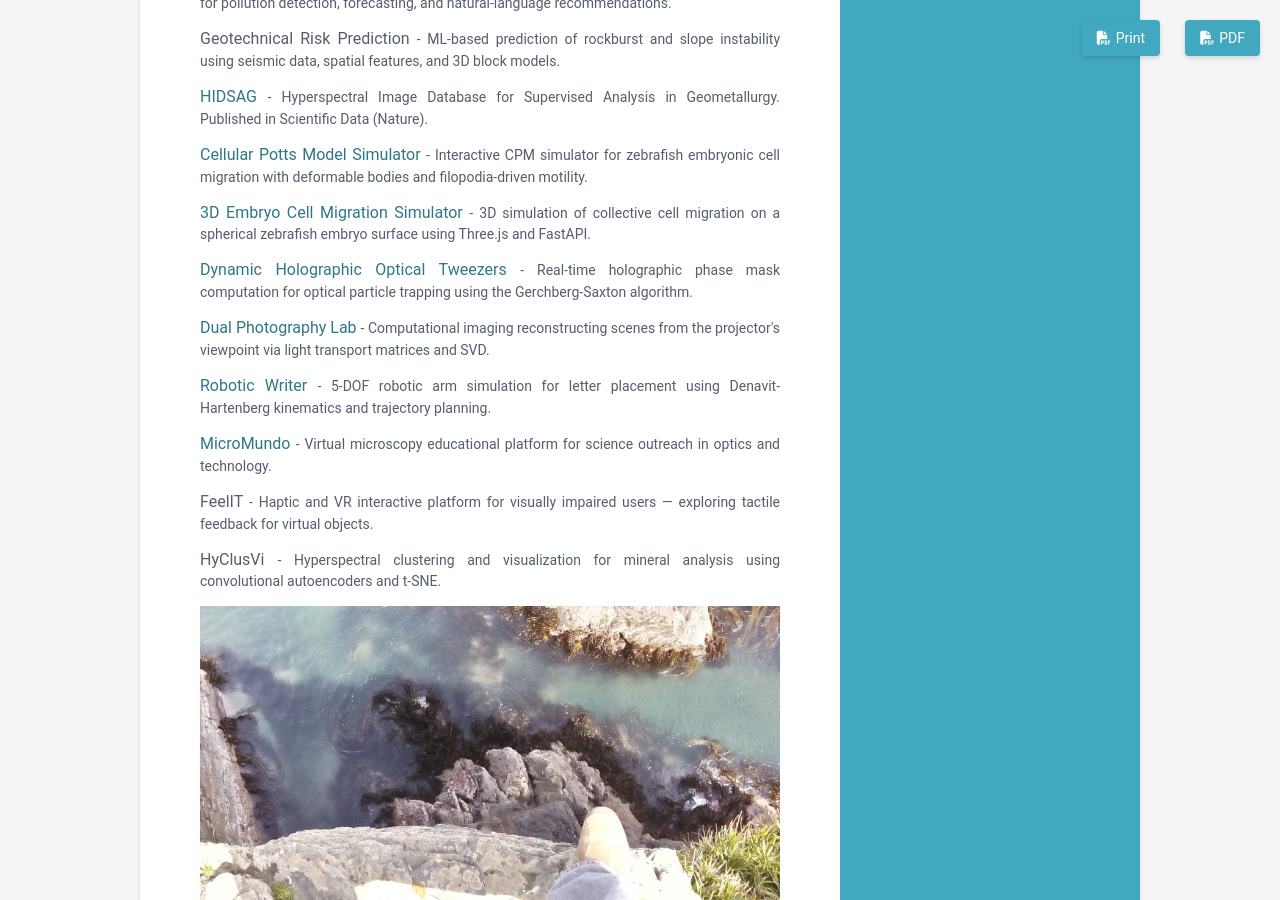
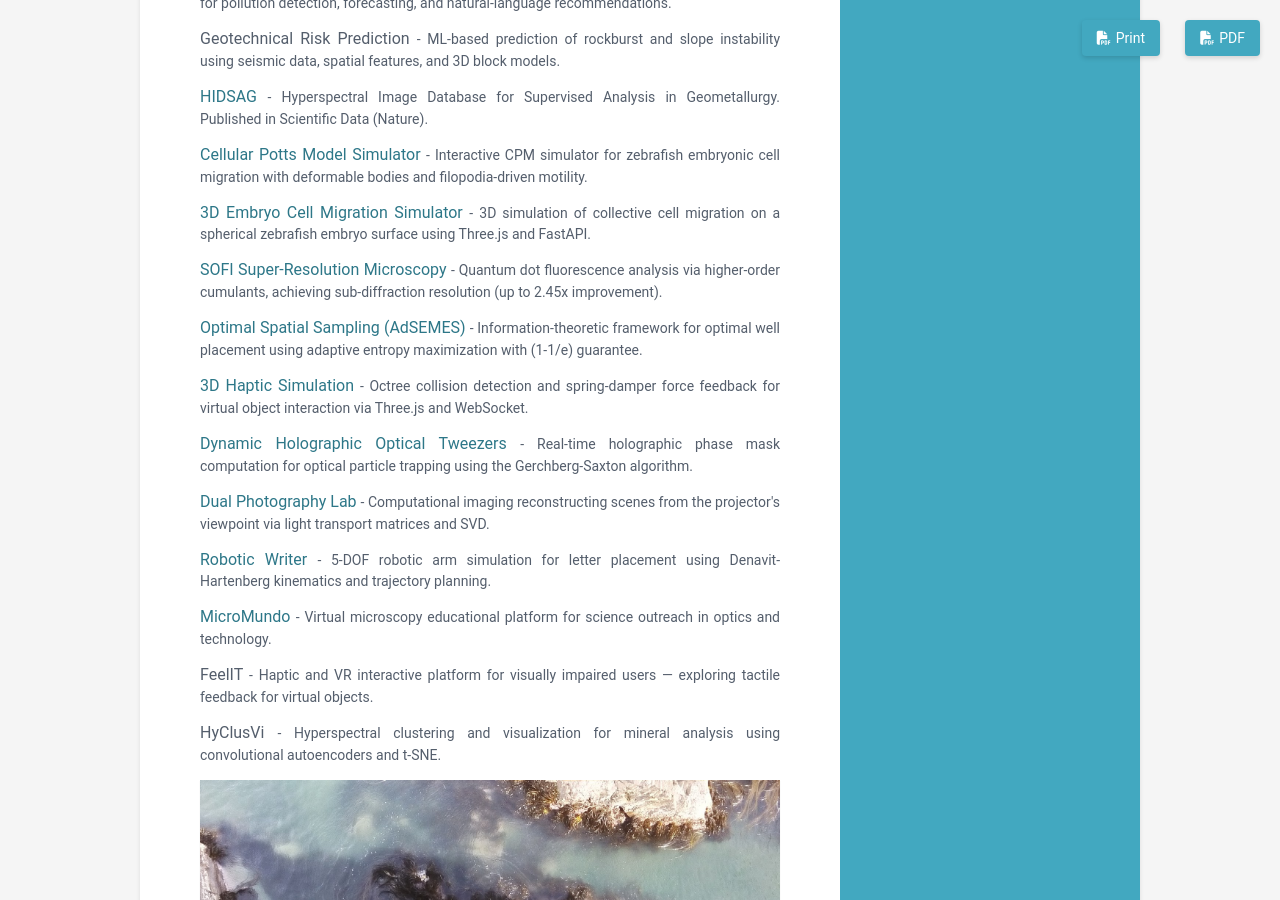
Before and after one commit to fsantibanezleal/online-cv, a Jekyll site: the page built from index.html, in a window 1280 px wide and 900 px high, scrolled down 2023 px. Built offline with Jekyll 4.4.1, drawn with Linux system fonts in a browser that asks for light colours; nearby versions of some CDN libraries; library files that are not in the unit come from our copies.

Commit message:
Feat: Modernization 006

```diff
--- a/_data/data.yml
+++ b/_data/data.yml
@@ -250,6 +250,18 @@ projects:
         link: "https://github.com/fsantibanezleal/SCIAN_EVL_SpherSIM"
         tagline: "3D simulation of collective cell migration on a spherical zebrafish embryo surface using Three.js and FastAPI."
 
+      - title: SOFI Super-Resolution Microscopy
+        link: "https://github.com/fsantibanezleal/FASL_SOFI_QDOTS"
+        tagline: "Quantum dot fluorescence analysis via higher-order cumulants, achieving sub-diffraction resolution (up to 2.45x improvement)."
+
+      - title: Optimal Spatial Sampling (AdSEMES)
+        link: "https://github.com/fsantibanezleal/IDS_OWP"
+        tagline: "Information-theoretic framework for optimal well placement using adaptive entropy maximization with (1-1/e) guarantee."
+
+      - title: 3D Haptic Simulation
+        link: "https://github.com/fsantibanezleal/UDEC_Haptic_SIM"
+        tagline: "Octree collision detection and spring-damper force feedback for virtual object interaction via Three.js and WebSocket."
+
       - title: Dynamic Holographic Optical Tweezers
         link: "https://github.com/fsantibanezleal/CEFOP_DinHot"
         tagline: "Real-time holographic phase mask computation for optical particle trapping using the Gerchberg-Saxton algorithm."
```
